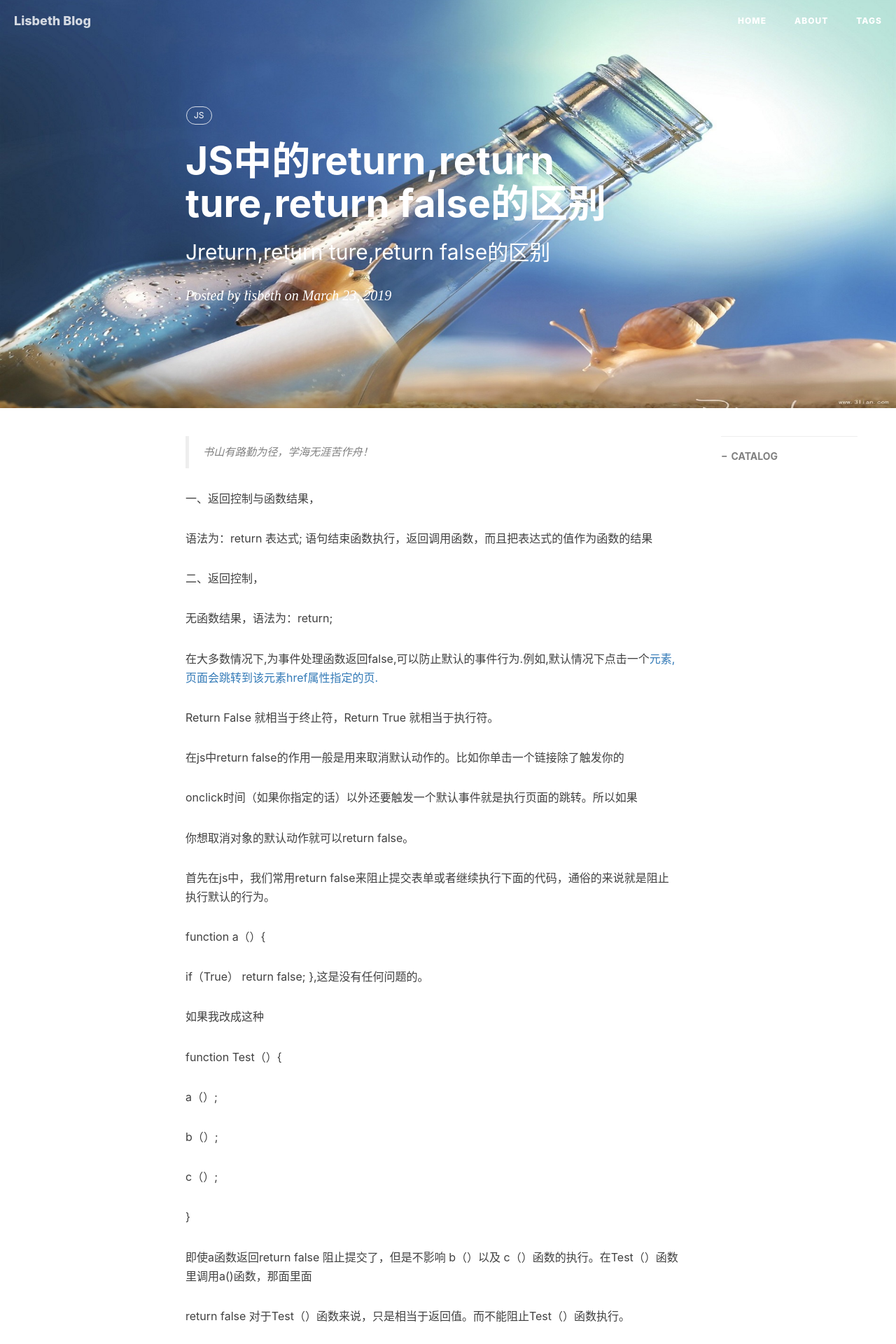
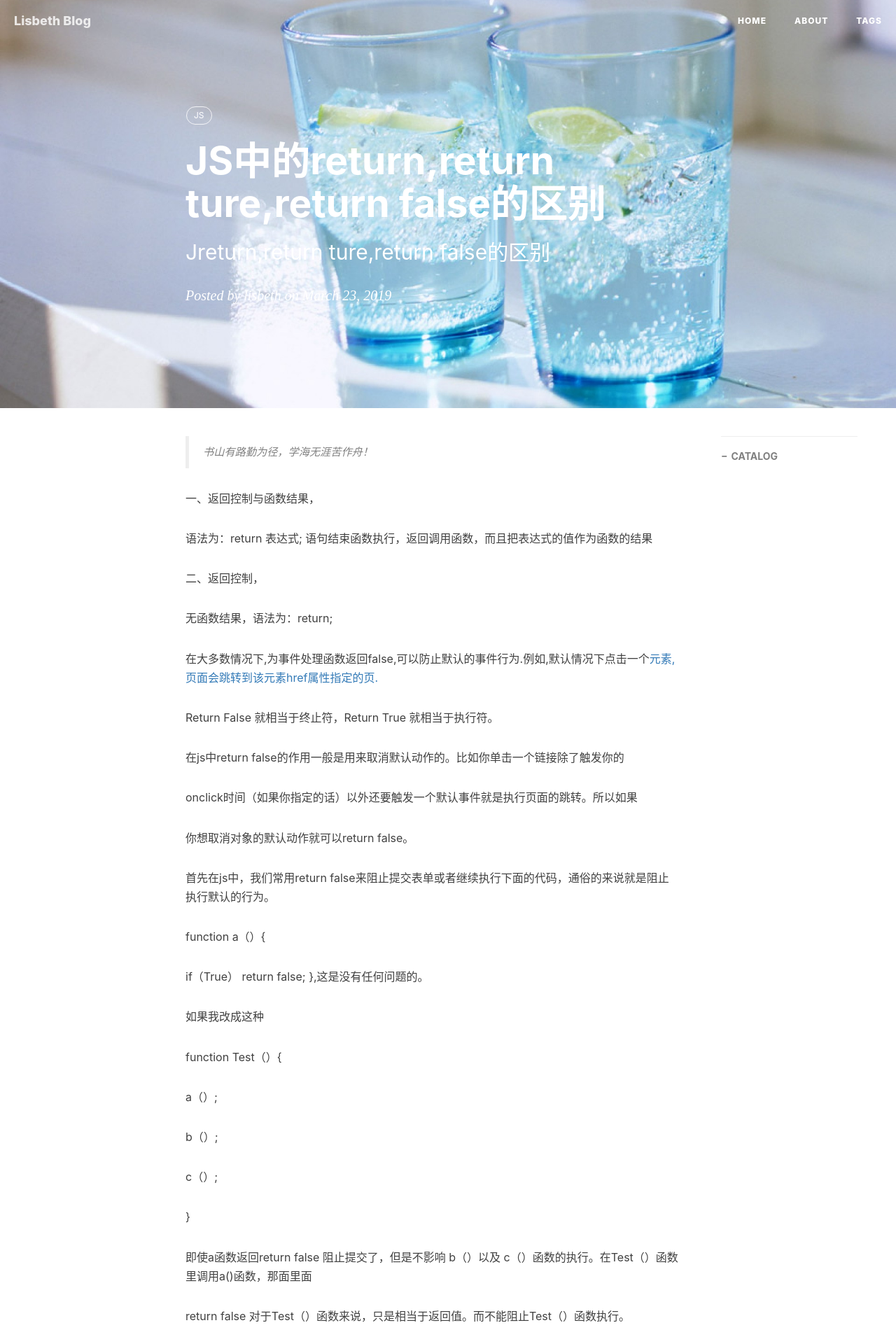
Before and after one commit to lisbeth0720/lisbeth0720.github.io, a Jekyll site: the page built from _posts/2019-08-29-JS中的return,return ture,return false的区别.md, in a window 1280 px wide. Shown: the top 1920 px of the page at 70% size. Built offline with Jekyll 4.4.1, drawn with Linux system fonts in a browser that asks for light colours; nearby versions of some CDN libraries; comment, search, counter and statistics services are not loaded.

Commit message:
Update 2019-08-29-JS中的return,return ture,return false的区别.md

```diff
--- a/_posts/2019-08-29-JS中的return,return ture,return false的区别.md
+++ b/_posts/2019-08-29-JS中的return,return ture,return false的区别.md
@@ -4,7 +4,7 @@
 subtitle:    "Jreturn,return ture,return false的区别"
 date:       2019-03-23
 author:     lisbeth
-header-img: img/post-bg-rwd.jpg
+header-img: img/post-05.jpg
 catalog: true
 tags:
     - JS
```
